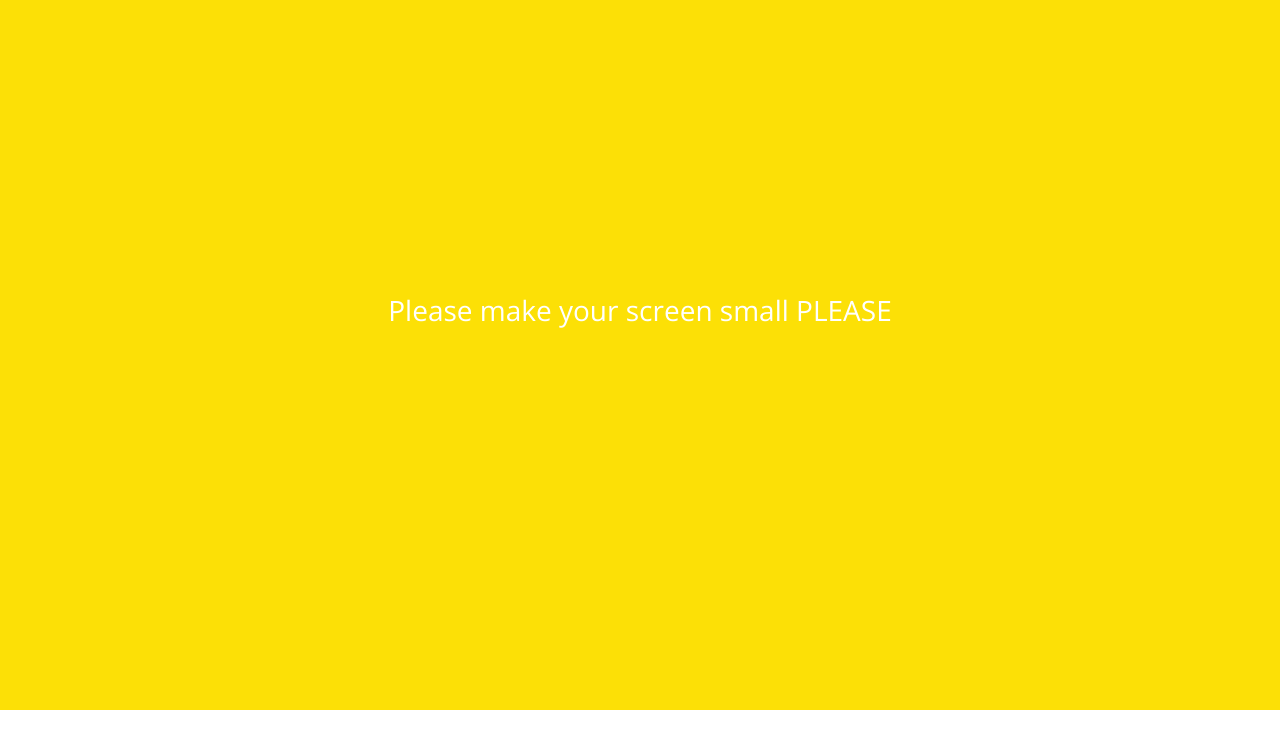
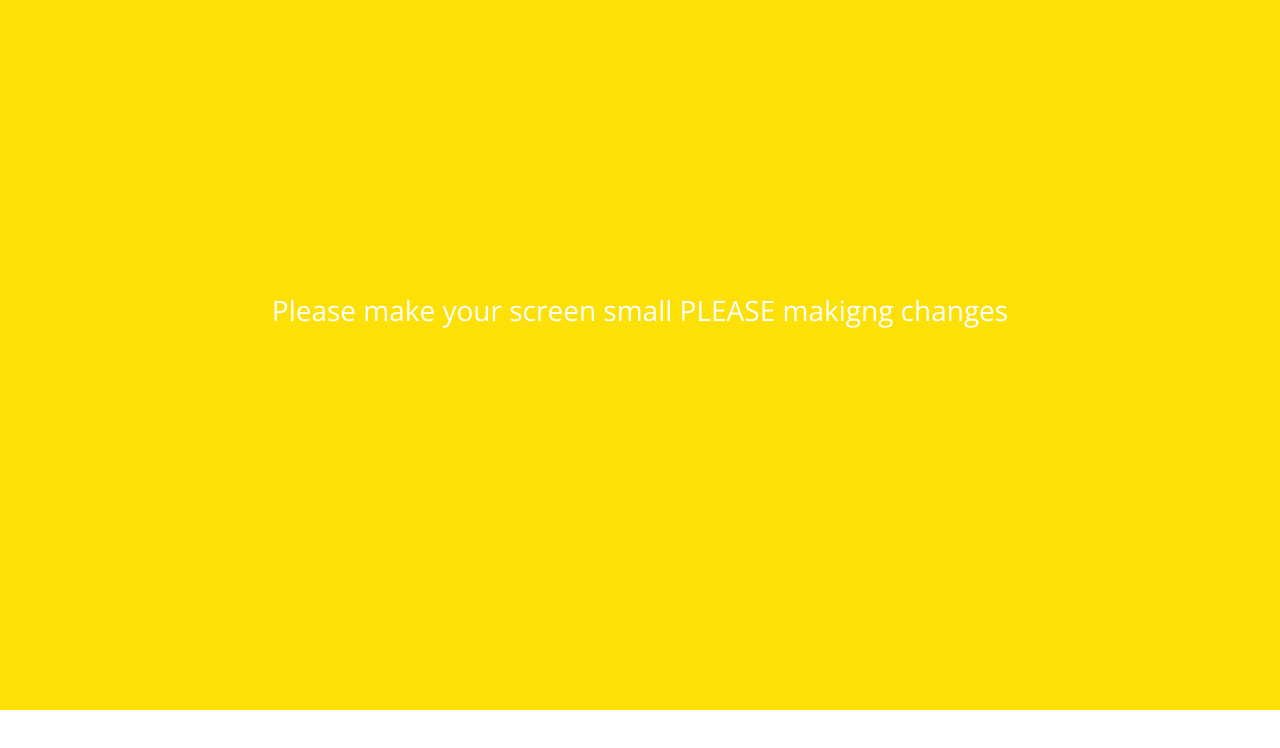
Before and after one commit to kihyeon04/Kakao-2.0, a plain HTML site: page find.html in a window 1280 px wide. Shown: the part 90-838 px from the top of the page. Drawn offline with nearby package versions, Linux system fonts and the light colour scheme; a web font is replaced by a local one.

Commit message:
Update find.html

```diff
--- a/find.html
+++ b/find.html
@@ -125,7 +125,9 @@
       </ul>
     </nav>
     <div class="bigScreen">
-      <span class="bigScreen_text">Please make your screen small PLEASE</span>
+      <span class="bigScreen_text"
+        >Please make your screen small PLEASE makigng changes</span
+      >
     </div>
   </body>
 </html>
```
